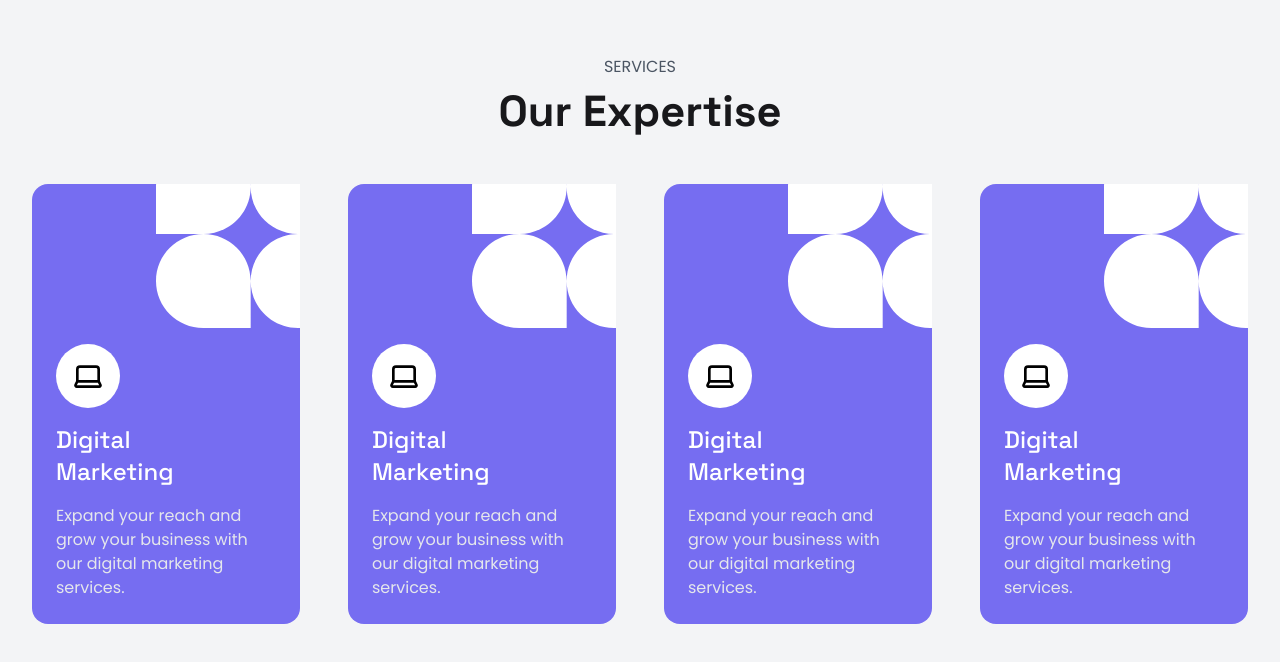
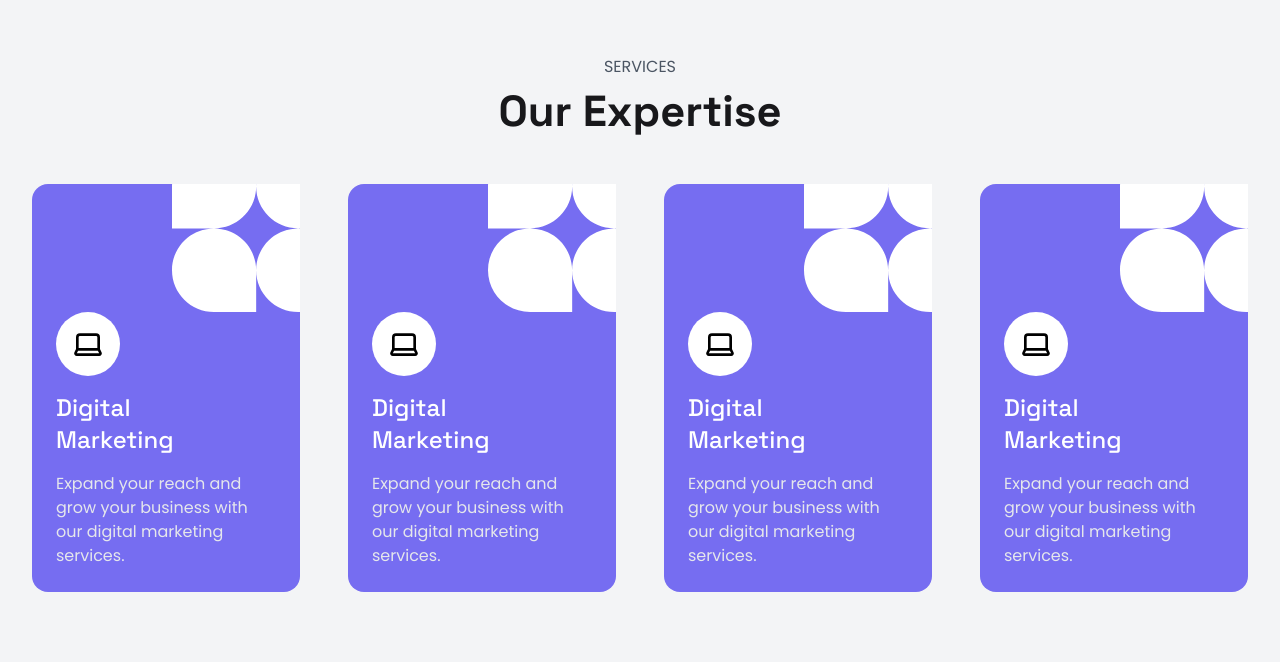
Before and after one commit to johinsDev/diario-diverso-landing, a Next.js app: page / in a window 1280 px wide. Shown: the part 773-1435 px from the top of the page. Built offline with nearby package versions, Linux system fonts and the light colour scheme.

Commit message:
refactor: Update page layout and image positioning

```diff
--- a/app/page.tsx
+++ b/app/page.tsx
@@ -89,8 +89,8 @@ export default function Home() {
               new Array(4).fill(0).map((_, i) => (
                 <article
                   key={i}
-                  className="bg-primary relative text-white p-6 flex flex-col justify-end gap-4 rounded-2xl hover:bg-amber-200 group cursor-pointer transition-all  pt-40">
-                  <Image src='/bg-service.svg' width={192} height={192} alt="Service Image" className="absolute top-0 size-36 right-0 -rotate-90 transform" />
+                  className="bg-primary relative text-white p-6 flex flex-col justify-end gap-4 rounded-2xl hover:bg-amber-200 group cursor-pointer transition-all pt-32">
+                  <Image src='/bg-service.svg' width={192} height={192} alt="Service Image" className="absolute top-0 size-32 right-0 -rotate-90 transform" />
 
                   <div className=" bg-white text-black size-16 rounded-full grid place-content-center group-hover:text-white group-hover:bg-black transition-all">
                     <Laptop className="size-8" />
```
